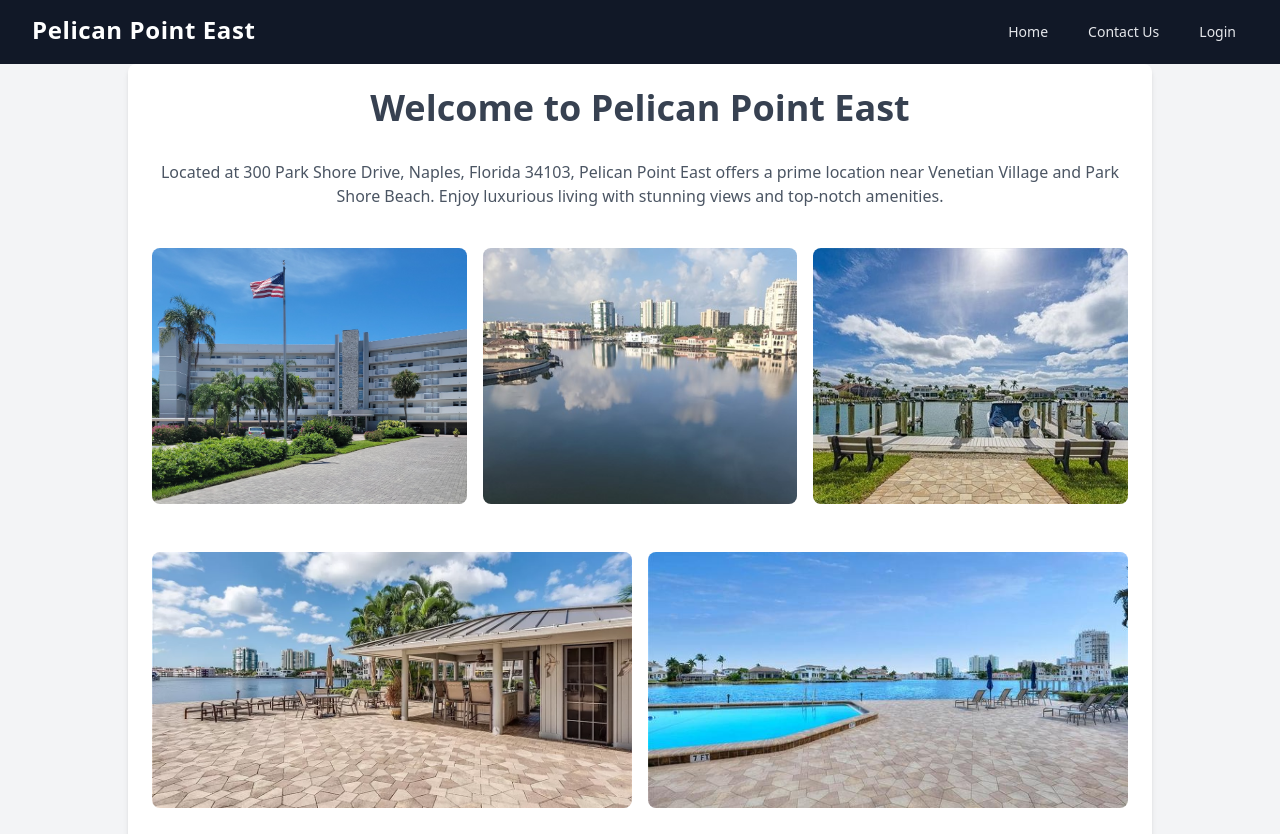
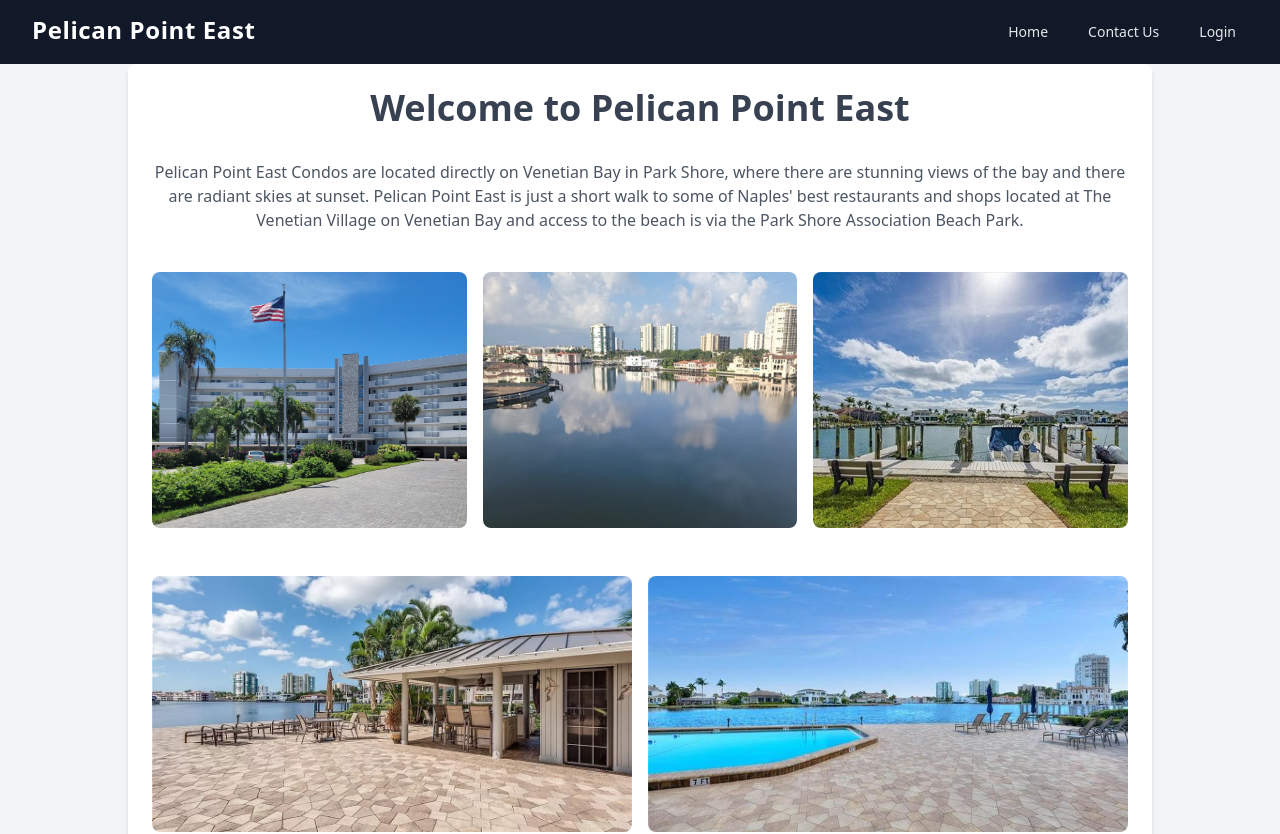
Before and after one commit to christiangdiaz/ppe-frontend, a React (Create React App) app: page / in a window 1280 px wide. Shown: the top 834 px of the page. Built offline with nearby package versions, Linux system fonts and the light colour scheme.

Commit message:
updated text on home page

```diff
--- a/src/HomePage.jsx
+++ b/src/HomePage.jsx
@@ -11,7 +11,7 @@ const HomePage = () => {
       <div className="w-full max-w-5xl bg-white shadow-md rounded-lg p-6 mb-8">
         <h1 className="text-4xl font-bold text-center text-gray-700 mb-8">Welcome to Pelican Point East</h1>
         <p className="text-center text-gray-600 mb-10">
-          Located at 300 Park Shore Drive, Naples, Florida 34103, Pelican Point East offers a prime location near Venetian Village and Park Shore Beach. Enjoy luxurious living with stunning views and top-notch amenities.
+        Pelican Point East Condos are located directly on Venetian Bay in Park Shore, where there are stunning views of the bay and there are radiant skies at sunset.  Pelican Point East is just a short walk to some of Naples' best restaurants and shops located at The Venetian Village on Venetian Bay and access to the beach is via the Park Shore Association Beach Park.
         </p>
 
         <div className="grid grid-cols-1 md:grid-cols-2 lg:grid-cols-3 gap-4 mb-12">
```
